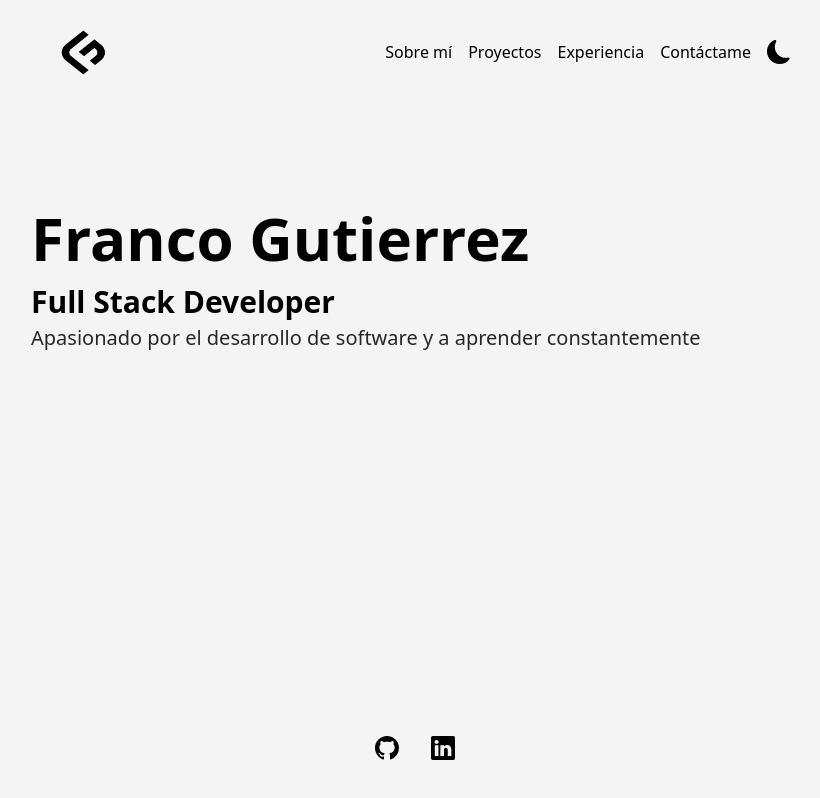
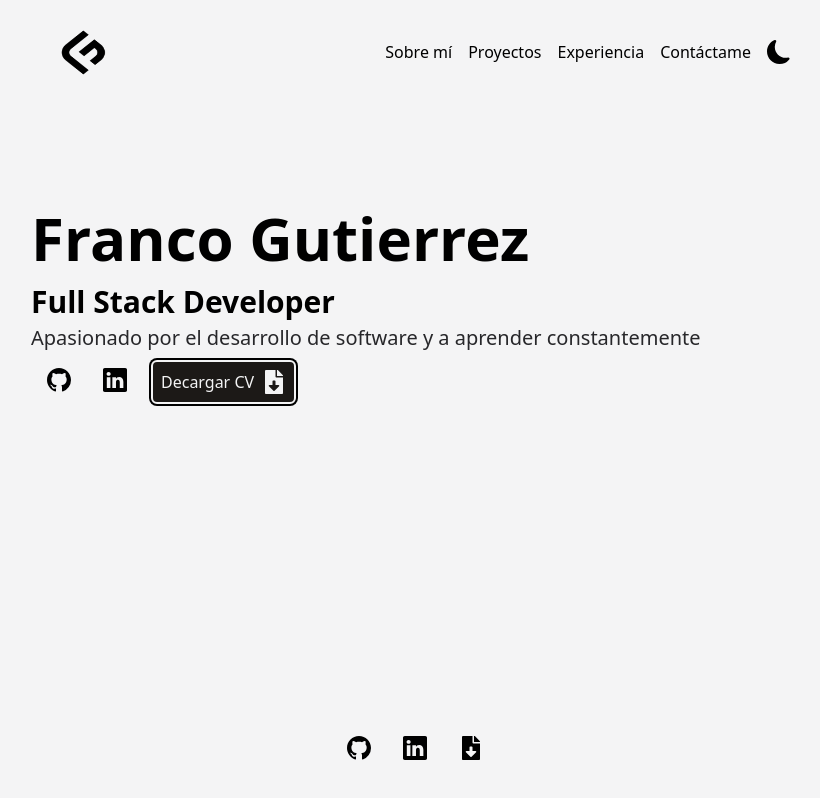
Before and after one commit to franco4457/portfolio, a Next.js app: page / in a window 1280 px wide. Shown: the whole page, without its empty margins (225-1045 px from the left). Built offline with nearby package versions, Linux system fonts and the light colour scheme.

Commit message:
add cv and fix bugs

```diff
--- a/src/components/Footer.jsx
+++ b/src/components/Footer.jsx
@@ -1,5 +1,6 @@
 import Link from 'next/link'
 import { BsGithub, BsLinkedin } from 'react-icons/bs'
+import { FaFileDownload } from 'react-icons/fa'
 
 const STYLES = 'w-6 h-6 m-4 hover:-translate-y-1 transition-transform'
 export default function Footer () {
@@ -17,6 +18,11 @@ export default function Footer () {
             <BsLinkedin className={STYLES}/>
             </Link>
           </li>
+          <li>
+            <Link href="https://drive.google.com/file/d/1jy7RjknXOuaCCCVhegdx103NPqKckZYk/view?usp=share_link">
+            <FaFileDownload className={STYLES}/>
+            </Link>
+          </li>
         </ul>
       </footer>
     </>
--- a/src/components/Input.jsx
+++ b/src/components/Input.jsx
@@ -14,7 +14,7 @@ export default function Input ({ handlerChange, value, type, name, labelText })
         />
         <label
           htmlFor={name}
-          className="peer-focus:font-medium absolute md:text-lg text-gray-500 dark:text-gray-400 duration-300 transform -translate-y-6 scale-75 top-3 -z-10 origin-[0] peer-focus:left-0 peer-focus:text-stone-600 peer-focus:dark:text-zinc-300 peer-placeholder-shown:scale-100 peer-placeholder-shown:translate-y-0 peer-focus:scale-75 peer-focus:-translate-y-6"
+          className="peer-focus:font-medium  absolute md:text-lg text-gray-500 dark:text-gray-400 duration-300 transform -translate-y-6 scale-75 top-3 -z-10 origin-[0] peer-focus:left-0 peer-focus:text-stone-600 peer-focus:dark:text-zinc-300 peer-placeholder-shown:scale-100 peer-placeholder-shown:translate-y-0 peer-focus:scale-75 peer-focus:-translate-y-6"
         >
           {labelText}
         </label>
--- a/src/components/Menu.jsx
+++ b/src/components/Menu.jsx
@@ -5,8 +5,8 @@ import { IoMdClose } from 'react-icons/io'
 
 export default function Menu ({ setMenu }) {
   return (
-    <div className="fixed z-1 top-0 origin-top-right transform transition duration-1000 md:hidden opacity-100 scale-100 ">
-    {/* // <div class="absolute inset-x-0  top-0 origin-top-right transform p-2 transition md:hidden opacity-100 scale-100"> */}
+    <div className="fixed z-10 top-0 origin-top-right transform transition duration-1000 md:hidden opacity-100 scale-100 ">
+    {/* // <div className="absolute inset-x-0  top-0 origin-top-right transform p-2 transition md:hidden opacity-100 scale-100"> */}
       <div className="backdrop-blur-md h-screen w-screen">
         <div className="bg-stone-900 text-white dark:bg-zinc-100 dark:text-slate-700 flex m-1 flex-col rounded-lg">
           <div className='flex justify-between items-center p-5'>
--- a/src/pages/experiences/index.jsx
+++ b/src/pages/experiences/index.jsx
@@ -12,7 +12,7 @@ export default function Experiences () {
           <h3 className="text-lg md:text-xl font-medium">
             Henry{' '}
             <span className="text-base md:text-lg text-zinc-500 font-normal">
-              ~ mar. 2023 - actualidad
+              ~ feb. 2023 - may. 2023
             </span>
           </h3>
           <h4 className="text-lg md:text-xl">
--- a/src/pages/index.js
+++ b/src/pages/index.js
@@ -1,11 +1,40 @@
+import Link from 'next/link'
+import { BsGithub, BsLinkedin } from 'react-icons/bs'
+import { FaFileDownload } from 'react-icons/fa'
 
 export default function Home () {
   return (
     <>
       <div className="text-center py-64 px-6 md:py-52 md:px-0 md:text-left">
-        <h1 className="text-4xl font-bold pb-4 md:text-6xl">Franco Gutierrez</h1>
-        <p className="text-xl font-semibold md:text-3xl pb-1">Full Stack Developer</p>
-        <p class="text-lg  dark:text-stone-400 text-zinc-800  md:text-xl">Apasionado por el desarrollo de software y a aprender constantemente</p>
+        <h1 className="text-4xl font-bold pb-4 md:text-6xl">
+          Franco Gutierrez
+        </h1>
+        <p className="text-xl font-semibold md:text-3xl pb-1">
+          Full Stack Developer
+        </p>
+        <p className="text-lg  dark:text-stone-400 text-zinc-800  md:text-xl">
+          Apasionado por el desarrollo de software y a aprender constantemente
+        </p>
+        <ul className="flex flex-row">
+          <li>
+            <Link href="https://github.com/franco4457">
+              <BsGithub className='w-6 h-6 m-4 hover:-translate-y-1 transition-transform' />
+            </Link>
+          </li>
+          <li>
+            <Link href="https://www.linkedin.com/in/francoegi/">
+              <BsLinkedin className='w-6 h-6 m-4 hover:-translate-y-1 transition-transform' />
+            </Link>
+          </li>
+          <li>
+            <Link href="https://drive.google.com/file/d/1jy7RjknXOuaCCCVhegdx103NPqKckZYk/view?usp=share_link">
+              <button className="p-2 m-2 rounded-md ring-2 dark:ring-white ring-black border-2 border-current hover:-translate-y-1 transition-transform flex flex-row justify-center items-center bg-stone-900 dark:bg-zinc-100 dark:text-stone-900 text-zinc-100 ">
+                Decargar CV
+                <FaFileDownload className='w-6 h-6 ml-2'/>
+              </button>
+            </Link>
+          </li>
+        </ul>
       </div>
     </>
   )
--- a/src/pages/projects/index.jsx
+++ b/src/pages/projects/index.jsx
@@ -20,7 +20,7 @@ export default function Projects () {
                   {title}
                 </h2>
                 <div className="flex justify-center w-full rounded-lg  overflow-hidden my-4">
-                  <Link href={link}>
+                  <Link href={link} target='_blank'>
                     <Image
                     priority={true}
                       className="object-cover aspect-video hover:scale-125 transition duration-300 w-full"
@@ -28,7 +28,7 @@ export default function Projects () {
                       alt={alt}
                       width={500}
                       height={300}
-                      layout='responsive'
+                      // fill
                     />
                   </Link>
                 </div>
```
